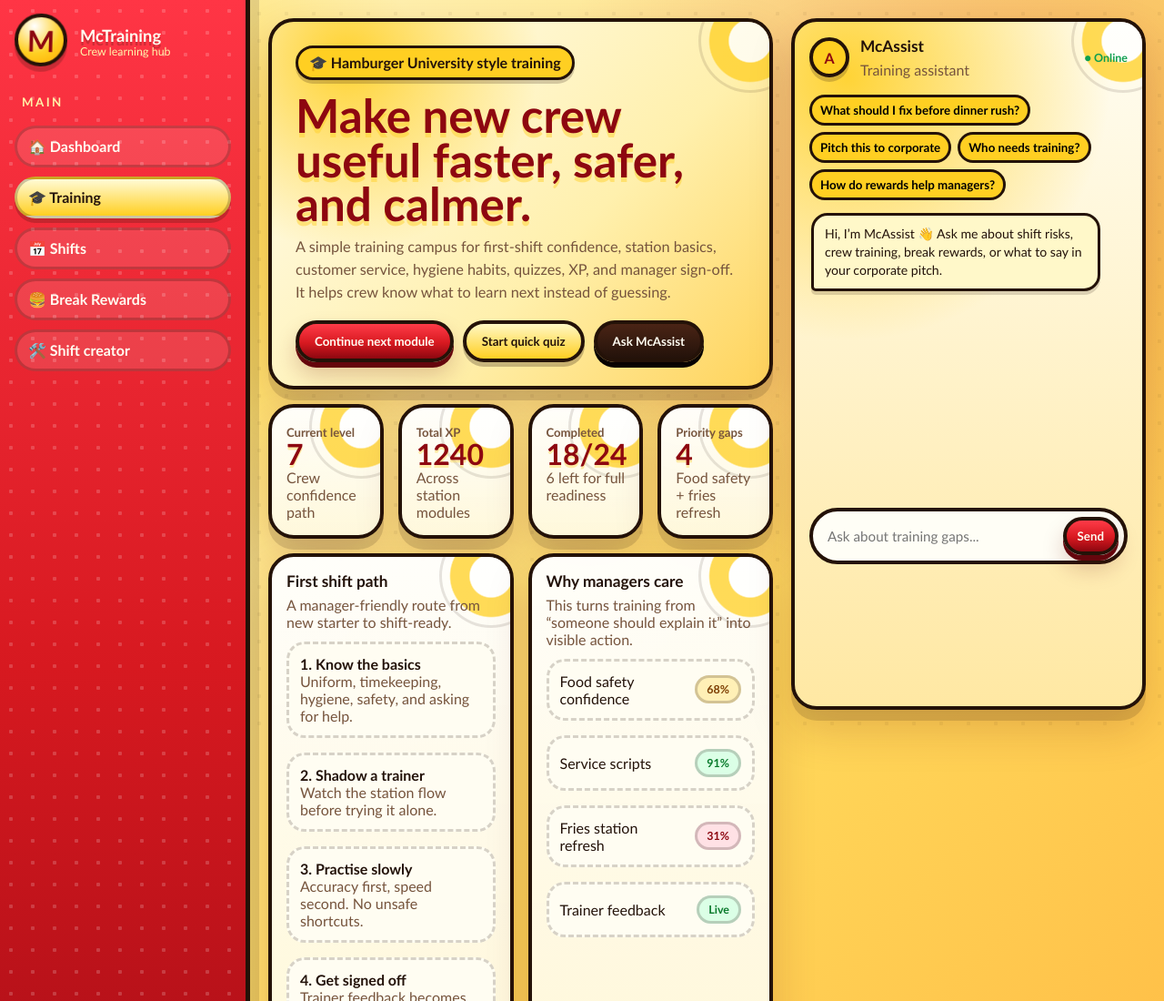
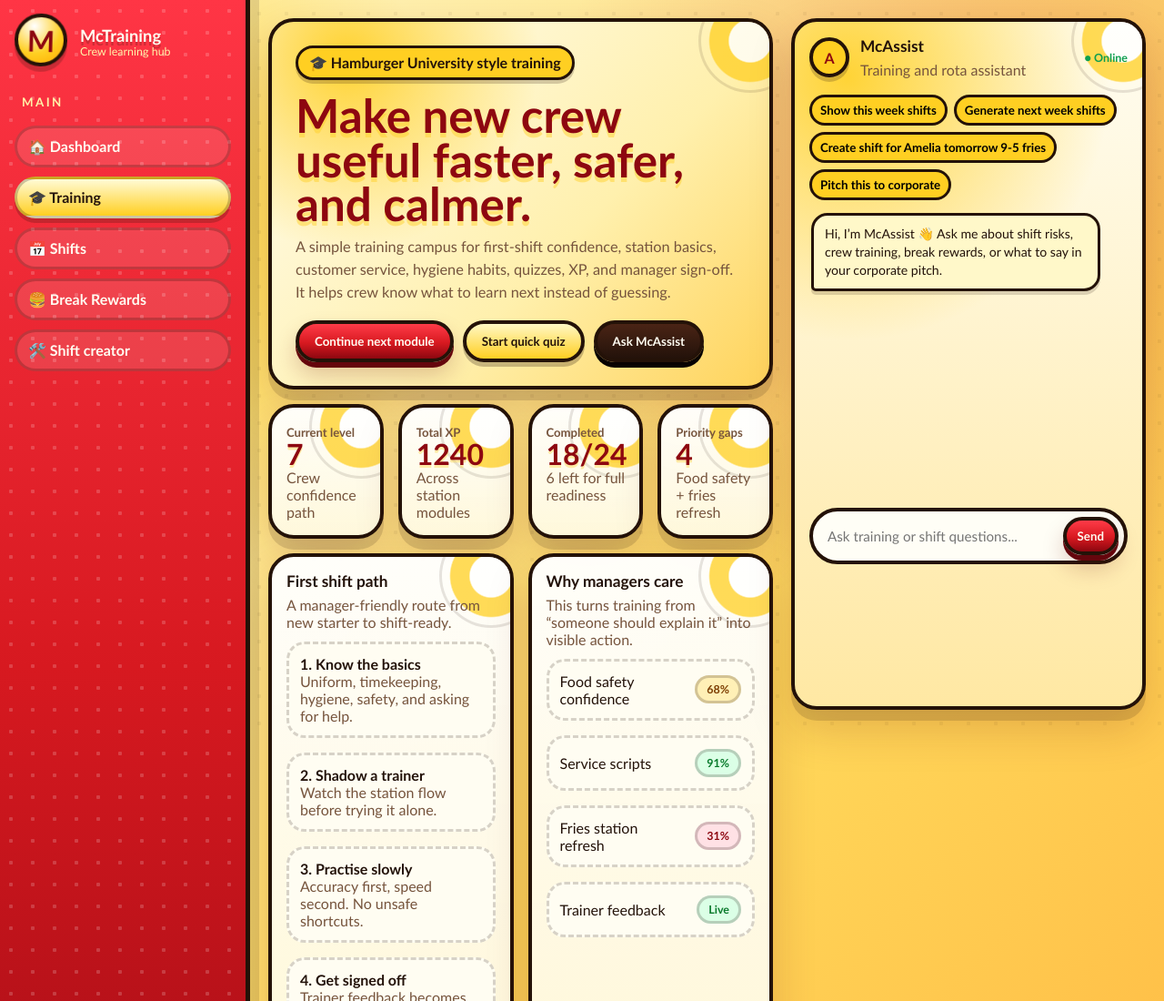
Before and after one commit to cosmin1234x/CCCS, a website: page training.html in a window 1280 px wide. Shown: the top 1100 px of the page at 91% size. Drawn offline with Linux system fonts and the light colour scheme.

Commit message:
Enable live McAssist shift commands on training page

```diff
--- a/training.html
+++ b/training.html
@@ -56,13 +56,14 @@
     </section>
 
     <aside class="panel ai">
-      <div class="ai-head"><div class="row"><div class="ai-avatar">A</div><div><h3>McAssist</h3><p class="muted">Training assistant</p></div></div><span class="online">● Online</span></div>
+      <div class="ai-head"><div class="row"><div class="ai-avatar">A</div><div><h3>McAssist</h3><p class="muted">Training and rota assistant</p></div></div><span class="online">● Online</span></div>
       <div id="aiSuggestions" class="suggestions"></div><div id="aiChat" class="chat"></div>
-      <form id="aiForm" class="ai-form"><input id="aiInput" placeholder="Ask about training gaps..." /><button class="btn send" type="submit">Send</button></form>
+      <form id="aiForm" class="ai-form"><input id="aiInput" placeholder="Ask training or shift questions..." /><button class="btn send" type="submit">Send</button></form>
     </aside>
   </main>
   <div id="toast" class="toast"></div>
   <script src="./pitch-app.js?v=pitch-1"></script>
-  <script>window.McPitch.initPage('training');</script>
+  <script src="./live-shifts.js?v=live-1"></script>
+  <script>window.McPitch.initPage('training'); window.McLive.init('training');</script>
 </body>
 </html>
```
